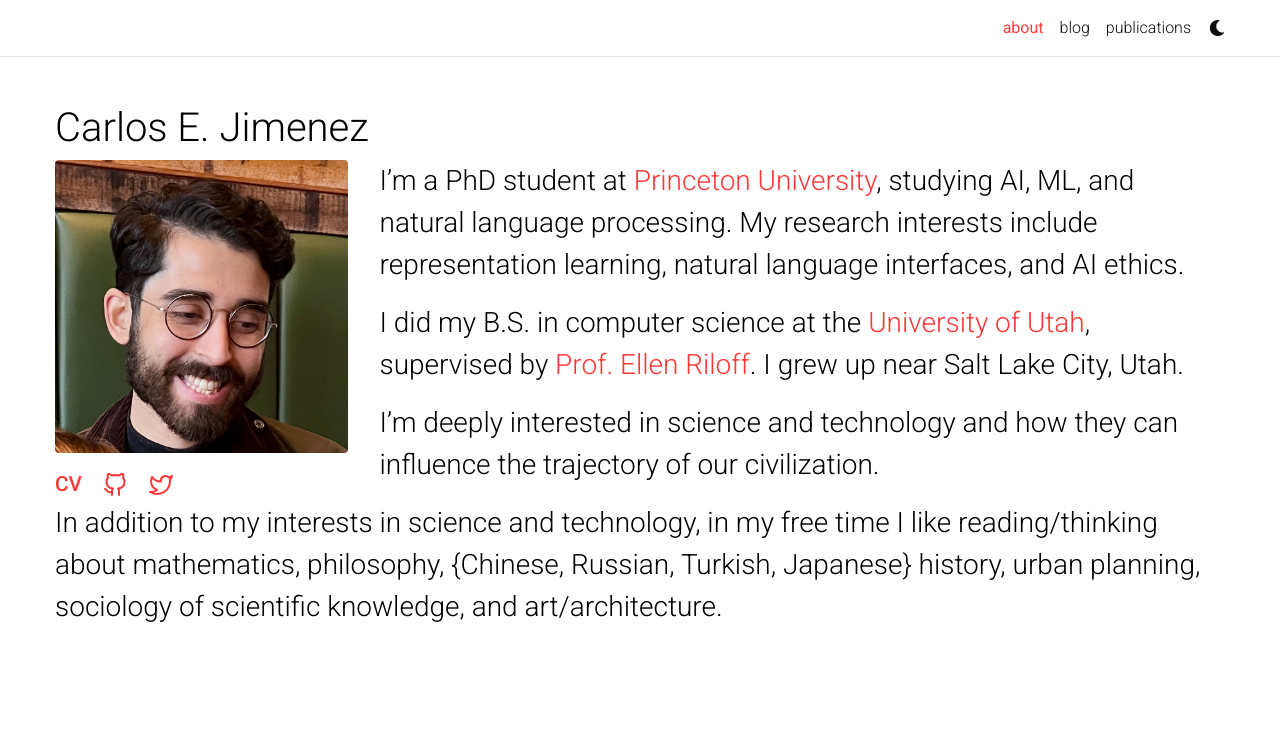
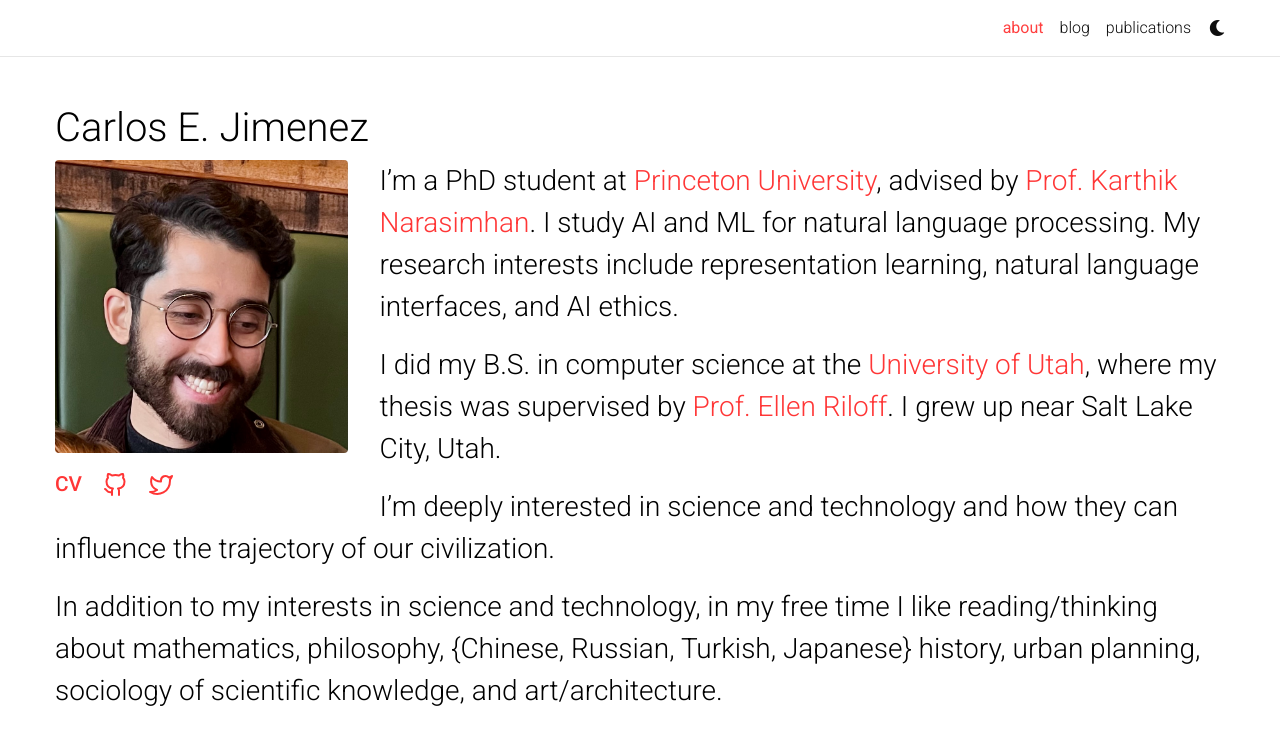
Before and after one commit to carlosejimenez/carlosejimenez.github.io, a Jekyll site: the page built from _pages/about.md, in a window 1280 px wide. Shown: the top 745 px of the page. Built offline with Jekyll 4.4.1, drawn with Linux system fonts in a browser that asks for light colours; full-size pictures stand in for the smaller copies a plugin makes; comment, search, counter and statistics services are not loaded; a style sheet for code colours, icons or effects is not loaded.

Commit message:
Update bio.

```diff
--- a/_pages/about.md
+++ b/_pages/about.md
@@ -13,9 +13,9 @@
 social: true
 ---
 
-I'm a PhD student at [Princeton University](https://www.cs.princeton.edu), studying AI, ML, and natural language processing. My research interests include representation learning, natural language interfaces, and AI ethics.
+I'm a PhD student at [Princeton University](https://www.cs.princeton.edu), advised by [Prof. Karthik Narasimhan](https://www.cs.princeton.edu/~karthikn/). I study AI and ML for natural language processing. My research interests include representation learning, natural language interfaces, and AI ethics.
 
-I did my B.S. in computer science at the [University of Utah](https://www.cs.utah.edu/), supervised by [Prof. Ellen Riloff](http://www.cs.utah.edu/~riloff/). I grew up near Salt Lake City, Utah.
+I did my B.S. in computer science at the [University of Utah](https://www.cs.utah.edu/), where my thesis was supervised by [Prof. Ellen Riloff](http://www.cs.utah.edu/~riloff/). I grew up near Salt Lake City, Utah.
 
 I'm deeply interested in science and technology and how they can influence the trajectory of our civilization.
 
```
